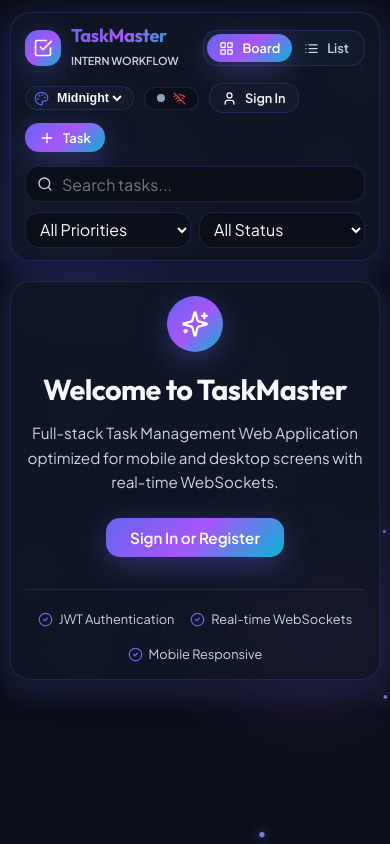
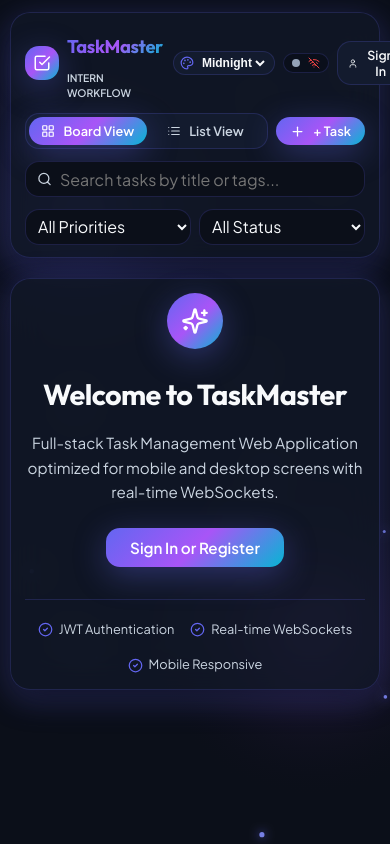
Before and after one commit to MichaelGrifffin/task-management, a React (Vite) app in the folder client/: page / in a window 390 px wide. Built offline with nearby package versions, Linux system fonts and the light colour scheme; no server answers; the HTML template or start-up script is replaced by a standard one.

Commit message:
fix: redesign Navbar for 100% pixel-perfect mobile screen layout with zero horizontal overflow

```diff
--- a/client/src/components/Navbar.jsx
+++ b/client/src/components/Navbar.jsx
@@ -5,7 +5,6 @@ import {
   List,
   Plus,
   Search,
-  Filter,
   Palette,
   LogOut,
   User,
@@ -31,17 +30,17 @@ export default function Navbar({
   setTheme
 }) {
   return (
-    <header className="glass-panel" style={{ borderRadius: 'var(--radius-lg)', marginBottom: '20px', padding: '14px 20px' }}>
-      <div style={{ display: 'flex', flexDirection: 'column', gap: '14px' }}>
+    <header className="glass-panel navbar-header" style={{ borderRadius: 'var(--radius-lg)', marginBottom: '16px', padding: '14px 16px', width: '100%', boxSizing: 'border-box' }}>
+      <div style={{ display: 'flex', flexDirection: 'column', gap: '12px', width: '100%' }}>
 
-        {/* Top Row: Brand Logo, Views, User Profile */}
-        <div style={{ display: 'flex', alignItems: 'center', justifyContent: 'space-between', flexWrap: 'wrap', gap: '12px' }}>
+        {/* Row 1: Brand Logo & User Auth / Theme */}
+        <div style={{ display: 'flex', alignItems: 'center', justifyContent: 'space-between', width: '100%', gap: '10px' }}>
 
           {/* Brand Logo */}
-          <div style={{ display: 'flex', alignItems: 'center', gap: '10px' }}>
+          <div style={{ display: 'flex', alignItems: 'center', gap: '8px' }}>
             <div style={{
-              width: '36px',
-              height: '36px',
+              width: '34px',
+              height: '34px',
               borderRadius: 'var(--radius-md)',
               background: 'var(--gradient-primary)',
               display: 'flex',
@@ -50,44 +49,26 @@ export default function Navbar({
               boxShadow: 'var(--shadow-glow)',
               flexShrink: 0
             }}>
-              <CheckSquare size={20} color="#ffffff" />
+              <CheckSquare size={18} color="#ffffff" />
             </div>
             <div>
-              <h1 className="brand-title" style={{ fontSize: '1.3rem', background: 'var(--gradient-primary)', WebkitBackgroundClip: 'text', WebkitTextFillColor: 'transparent', lineHeight: 1.2 }}>
+              <h1 className="brand-title" style={{ fontSize: '1.2rem', background: 'var(--gradient-primary)', WebkitBackgroundClip: 'text', WebkitTextFillColor: 'transparent', lineHeight: 1.1 }}>
                 TaskMaster
               </h1>
-              <span style={{ fontSize: '0.68rem', color: 'var(--text-muted)', fontWeight: 600 }}>INTERN WORKFLOW</span>
+              <span style={{ fontSize: '0.65rem', color: 'var(--text-muted)', fontWeight: 600, display: 'block' }}>INTERN WORKFLOW</span>
             </div>
           </div>
 
-          {/* View Switcher Tabs */}
-          <div style={{ display: 'flex', background: 'var(--bg-surface)', padding: '3px', borderRadius: 'var(--radius-md)', border: '1px solid var(--border-color)' }}>
-            <button
-              className={`btn ${activeView === 'kanban' ? 'btn-primary' : ''}`}
-              onClick={() => setActiveView('kanban')}
-              style={{ padding: '6px 12px', fontSize: '0.8rem', background: activeView === 'kanban' ? undefined : 'transparent', color: activeView === 'kanban' ? undefined : 'var(--text-muted)' }}
-            >
-              <LayoutGrid size={15} /> Board
-            </button>
-            <button
-              className={`btn ${activeView === 'list' ? 'btn-primary' : ''}`}
-              onClick={() => setActiveView('list')}
-              style={{ padding: '6px 12px', fontSize: '0.8rem', background: activeView === 'list' ? undefined : 'transparent', color: activeView === 'list' ? undefined : 'var(--text-muted)' }}
-            >
-              <List size={15} /> List
-            </button>
-          </div>
+          {/* Top Actions: Theme, WS, User */}
+          <div style={{ display: 'flex', alignItems: 'center', gap: '8px' }}>
 
-          {/* Actions: Palette, WS, New Task, User */}
-          <div style={{ display: 'flex', alignItems: 'center', gap: '10px', flexWrap: 'wrap' }}>
-
-            {/* Theme Palette Dropdown */}
-            <div style={{ display: 'flex', alignItems: 'center', gap: '4px', background: 'var(--bg-surface)', padding: '3px 8px', borderRadius: 'var(--radius-md)', border: '1px solid var(--border-color)' }}>
-              <Palette size={15} color="var(--primary)" />
+            {/* Theme Selector */}
+            <div style={{ display: 'flex', alignItems: 'center', gap: '4px', background: 'var(--bg-surface)', padding: '3px 6px', borderRadius: 'var(--radius-md)', border: '1px solid var(--border-color)' }}>
+              <Palette size={14} color="var(--primary)" />
               <select
                 value={theme}
                 onChange={(e) => setTheme(e.target.value)}
-                style={{ background: 'transparent', color: 'var(--text-main)', border: 'none', fontSize: '0.78rem', fontWeight: 600, outline: 'none', cursor: 'pointer' }}
+                style={{ background: 'transparent', color: 'var(--text-main)', border: 'none', fontSize: '0.75rem', fontWeight: 600, outline: 'none', cursor: 'pointer' }}
               >
                 <option value="midnight" style={{ background: '#0b0f19', color: '#818cf8' }}>Midnight</option>
                 <option value="emerald" style={{ background: '#06120e', color: '#34d399' }}>Emerald</option>
@@ -96,18 +77,18 @@ export default function Navbar({
               </select>
             </div>
 
-            {/* WebSocket Indicator */}
-            <div className="ws-indicator" title={wsConnected ? 'WebSocket Connected' : 'Offline'}>
+            {/* Live WS Status Dot */}
+            <div className="ws-indicator" style={{ padding: '3px 8px' }} title={wsConnected ? 'WebSocket Connected' : 'Offline'}>
               <span className={`dot ${wsConnected ? 'dot-connected' : ''}`}></span>
-              {wsConnected ? <Wifi size={13} color="#10b981" /> : <WifiOff size={13} color="#ef4444" />}
+              {wsConnected ? <Wifi size={12} color="#10b981" /> : <WifiOff size={12} color="#ef4444" />}
             </div>
 
-            {/* User Auth Section */}
+            {/* User Auth / Logout */}
             {user ? (
-              <div style={{ display: 'flex', alignItems: 'center', gap: '8px' }}>
+              <div style={{ display: 'flex', alignItems: 'center', gap: '6px' }}>
                 <div style={{
-                  width: '32px',
-                  height: '32px',
+                  width: '30px',
+                  height: '30px',
                   borderRadius: '50%',
                   background: 'var(--gradient-primary)',
                   display: 'flex',
@@ -115,63 +96,83 @@ export default function Navbar({
                   justifyContent: 'center',
                   fontWeight: 700,
                   color: '#fff',
-                  fontSize: '0.85rem'
+                  fontSize: '0.8rem'
                 }}>
                   {user.username.charAt(0).toUpperCase()}
                 </div>
-                <button className="btn-icon" onClick={onLogout} title="Logout">
+                <button className="btn-icon" onClick={onLogout} title="Logout" style={{ padding: '4px' }}>
                   <LogOut size={16} color="#ef4444" />
                 </button>
               </div>
             ) : (
-              <button className="btn btn-secondary" onClick={onOpenAuth} style={{ padding: '6px 12px', fontSize: '0.8rem' }}>
-                <User size={15} /> Sign In
+              <button className="btn btn-secondary" onClick={onOpenAuth} style={{ padding: '5px 10px', fontSize: '0.78rem' }}>
+                <User size={13} /> Sign In
               </button>
             )}
 
-            {/* Desktop New Task Button */}
-            <button className="btn btn-primary" onClick={onOpenNewTask} style={{ padding: '6px 14px', fontSize: '0.82rem' }}>
-              <Plus size={16} /> Task
+          </div>
+        </div>
+
+        {/* Row 2: Board vs List View Switcher & Desktop New Task */}
+        <div style={{ display: 'flex', alignItems: 'center', justifyContent: 'space-between', width: '100%', gap: '8px' }}>
+
+          {/* View Switcher */}
+          <div style={{ display: 'flex', background: 'var(--bg-surface)', padding: '3px', borderRadius: 'var(--radius-md)', border: '1px solid var(--border-color)', width: '100%' }}>
+            <button
+              className={`btn ${activeView === 'kanban' ? 'btn-primary' : ''}`}
+              onClick={() => setActiveView('kanban')}
+              style={{ flex: 1, padding: '6px 10px', fontSize: '0.8rem', background: activeView === 'kanban' ? undefined : 'transparent', color: activeView === 'kanban' ? undefined : 'var(--text-muted)' }}
+            >
+              <LayoutGrid size={14} /> Board View
+            </button>
+            <button
+              className={`btn ${activeView === 'list' ? 'btn-primary' : ''}`}
+              onClick={() => setActiveView('list')}
+              style={{ flex: 1, padding: '6px 10px', fontSize: '0.8rem', background: activeView === 'list' ? undefined : 'transparent', color: activeView === 'list' ? undefined : 'var(--text-muted)' }}
+            >
+              <List size={14} /> List View
             </button>
           </div>
 
+          {/* New Task Button */}
+          <button className="btn btn-primary nav-task-btn" onClick={onOpenNewTask} style={{ padding: '6px 14px', fontSize: '0.8rem', whiteSpace: 'nowrap', flexShrink: 0 }}>
+            <Plus size={15} /> + Task
+          </button>
         </div>
 
-        {/* Bottom Row: Mobile Responsive Search & Filters */}
-        <div style={{ display: 'flex', alignItems: 'center', gap: '10px', flexWrap: 'wrap' }}>
-          {/* Search Box */}
-          <div style={{ position: 'relative', flex: '1 1 200px' }}>
-            <Search size={16} style={{ position: 'absolute', left: '12px', top: '50%', transform: 'translateY(-50%)', color: 'var(--text-muted)' }} />
+        {/* Row 3: Full Width Search Input */}
+        <div style={{ position: 'relative', width: '100%' }}>
+          <Search size={15} style={{ position: 'absolute', left: '12px', top: '50%', transform: 'translateY(-50%)', color: 'var(--text-muted)' }} />
           <input
             type="text"
             className="input-field"
-              placeholder="Search tasks..."
+            placeholder="Search tasks by title or tags..."
             value={searchQuery}
             onChange={(e) => setSearchQuery(e.target.value)}
-              style={{ paddingLeft: '36px', height: '36px', fontSize: '0.82rem' }}
+            style={{ paddingLeft: '34px', height: '36px', fontSize: '0.82rem', width: '100%', boxSizing: 'border-box' }}
           />
         </div>
 
-          {/* Priority & Status Filters Grid */}
-          <div style={{ display: 'flex', gap: '8px', flex: '1 1 auto' }}>
+        {/* Row 4: Priority & Status Filters (2-Column Grid) */}
+        <div style={{ display: 'grid', gridTemplateColumns: '1fr 1fr', gap: '8px', width: '100%' }}>
           <select
             className="select-field"
             value={priorityFilter}
             onChange={(e) => setPriorityFilter(e.target.value)}
-              style={{ height: '36px', padding: '0 10px', fontSize: '0.8rem', flex: 1 }}
+            style={{ height: '36px', padding: '0 8px', fontSize: '0.78rem', width: '100%', boxSizing: 'border-box' }}
           >
             <option value="all">All Priorities</option>
-              <option value="low">Low</option>
-              <option value="medium">Medium</option>
-              <option value="high">High</option>
-              <option value="urgent">Urgent</option>
+            <option value="low">Low Priority</option>
+            <option value="medium">Medium Priority</option>
+            <option value="high">High Priority</option>
+            <option value="urgent">Urgent Only</option>
           </select>
 
           <select
             className="select-field"
             value={statusFilter}
             onChange={(e) => setStatusFilter(e.target.value)}
-              style={{ height: '36px', padding: '0 10px', fontSize: '0.8rem', flex: 1 }}
+            style={{ height: '36px', padding: '0 8px', fontSize: '0.78rem', width: '100%', boxSizing: 'border-box' }}
           >
             <option value="all">All Status</option>
             <option value="todo">To Do</option>
@@ -179,7 +180,6 @@ export default function Navbar({
             <option value="completed">Completed</option>
           </select>
         </div>
-        </div>
 
       </div>
     </header>
--- a/client/src/index.css
+++ b/client/src/index.css
@@ -139,10 +139,13 @@
   --priority-urgent: #ff1e42;
 }
 
-* {
+html, body {
   box-sizing: border-box;
   margin: 0;
   padding: 0;
+  width: 100%;
+  max-width: 100vw;
+  overflow-x: hidden;
 }
 
 body {
@@ -150,7 +153,6 @@ body {
   background-color: var(--bg-dark);
   color: var(--text-main);
   min-height: 100vh;
-  overflow-x: hidden;
   line-height: 1.5;
   transition: background-color 0.4s ease, color 0.4s ease;
 }
```
Also changed, not shown: 5 other files (tests, documents, lock files or other folders). Lines whose indentation alone changed are shown as unchanged.
